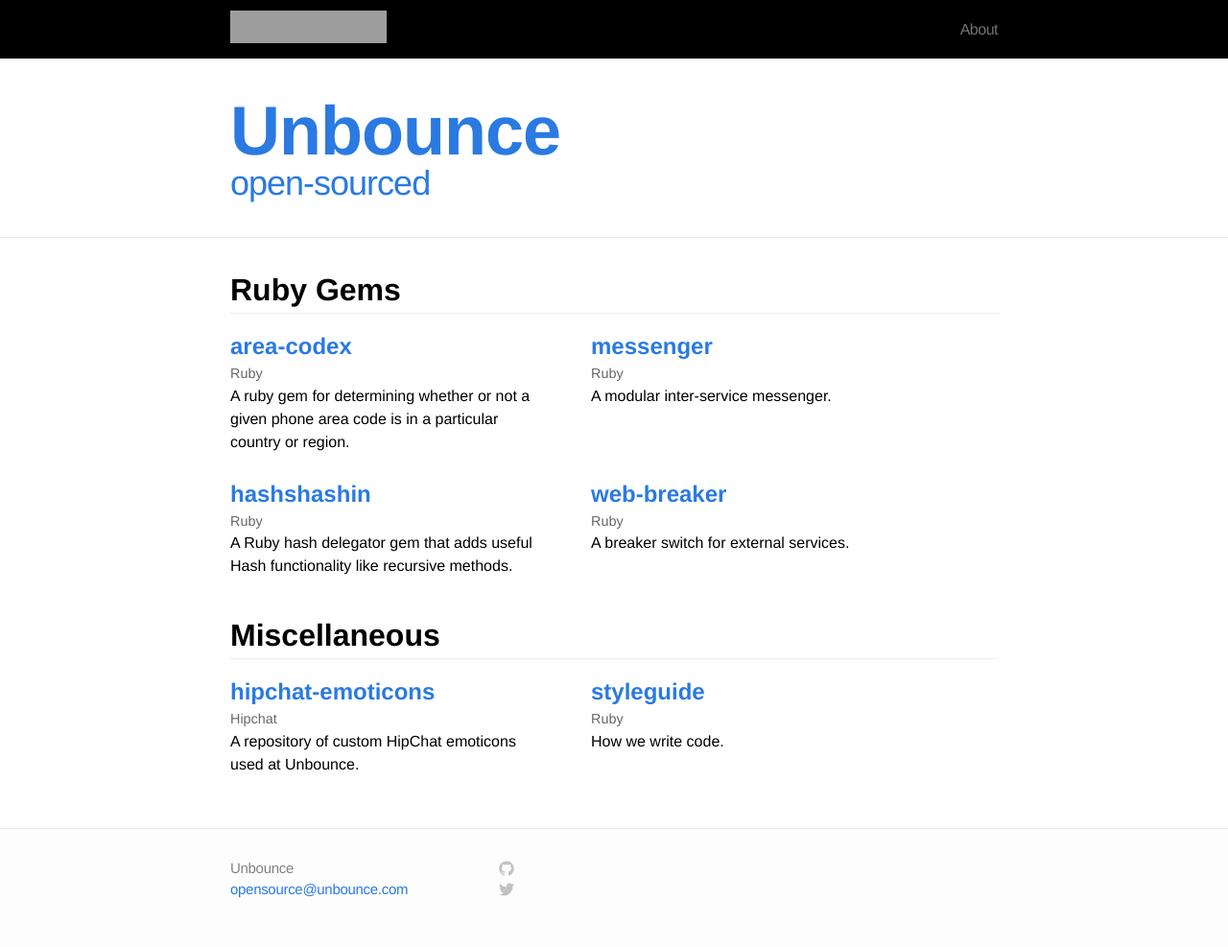
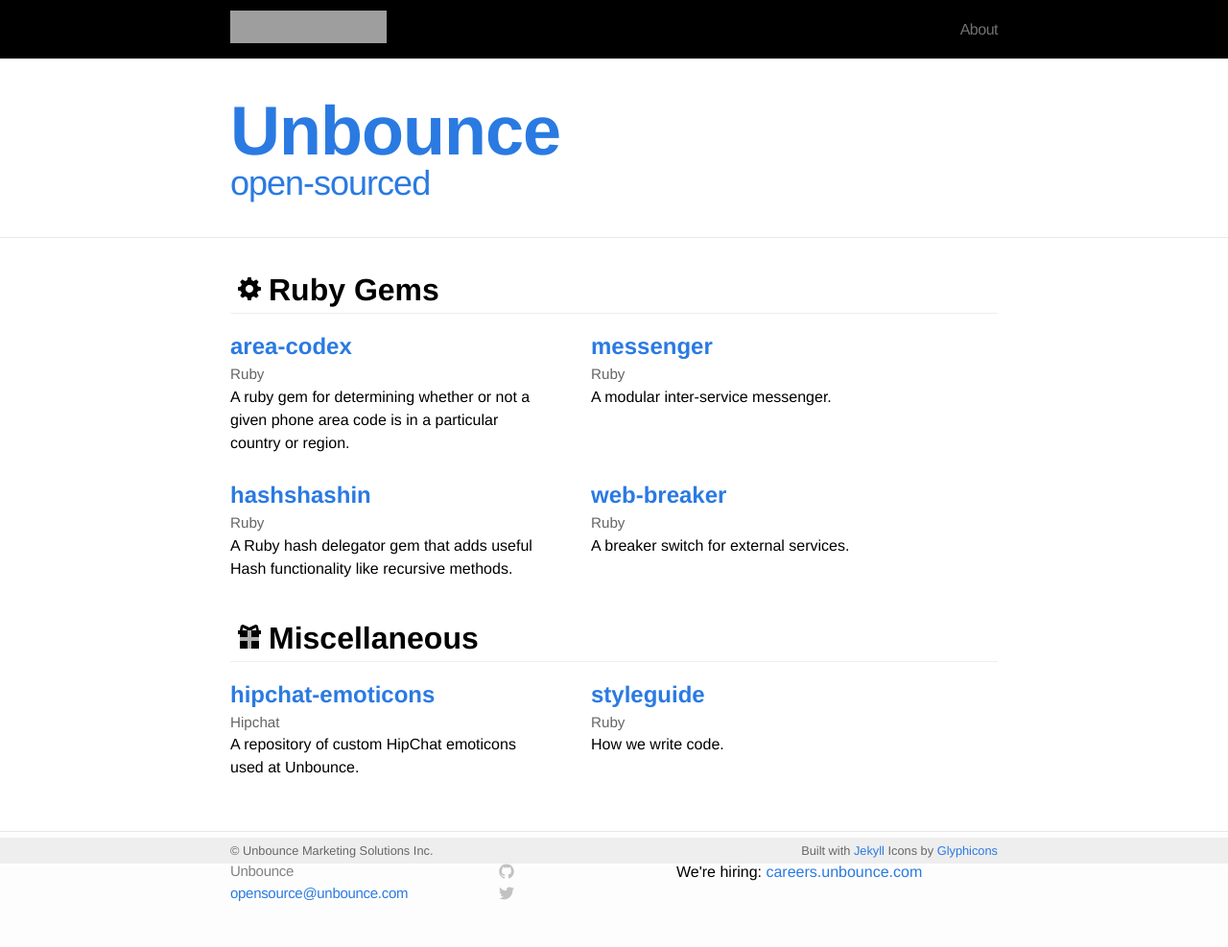
Before and after one commit to unbounce/unbounce.github.io, a Jekyll site: the page built from index.html, in a window 1280 px wide. Shown: the whole page at 96% size. Built offline with Jekyll 4.4.1, drawn with Linux system fonts in a browser that asks for light colours; nearby versions of some CDN libraries; grey boxes are pictures that could not be loaded.

Commit message:
Index page is complete

```diff
--- a/_includes/footer.html
+++ b/_includes/footer.html
@@ -1,5 +1,4 @@
 <footer class="site-footer">
-
   <div class="wrap">
     <div class="footer-col-1 column">
       <ul>
@@ -50,9 +49,23 @@
     </div>
 
     <div class="footer-col-3 column">
-      <p class="text">{{ site.description }}</p>
+      We're hiring:
+      <a href="http://careers.unbounce.com">careers.unbounce.com</a>
     </div>
 
-  </div>
+    <div class="clearfix"></div>
+
 
 </footer>
+
+    <div class="colophon-wrap">
+      <div class="wrap">
+        <div class="copyright">
+          &copy; Unbounce Marketing Solutions Inc.
+        </div>
+        <div class="colophon">
+          Built with <a href="http://jekyllrb.com">Jekyll</a>
+          Icons by <a href="http://glyphicons.com/">Glyphicons</a>
+        </div>
+      </div>
+    </div>
--- a/css/application.scss
+++ b/css/application.scss
@@ -64,3 +64,23 @@
     }
   }
 }
+
+.colophon-wrap {
+  background-color: #EEEEEE;
+  bottom: 0;
+  color: #666;
+  font-size: 0.8em;
+  padding: 4px 0px;
+  position: absolute;
+  width: 100%;
+
+  .wrap {
+    .copyright {
+      float: left;
+    }
+
+    .colophon {
+      float: right;
+    }
+  }
+}
--- a/css/index_grid.scss
+++ b/css/index_grid.scss
@@ -29,6 +29,10 @@
       &.topped {
         margin-top: 36px;
       }
+
+      img {
+        margin: 0px 8px;
+      }
     }
 
     .project {
@@ -38,7 +42,7 @@
 
       h3 {
         color: #666;
-        font-size: 0.9em;
+        font-size: 0.95em;
         font-weight: normal;
       }
     }
--- a/index.html
+++ b/index.html
@@ -4,7 +4,7 @@
 
 <div class="home">
   <div class="index-grid">
-    <h1>Ruby Gems</h1>
+    <h1><img src="images/glyphicons_136_cogwheel.png">Ruby Gems</h1>
 
     <div class="grid-row">
       <div class="project" id="area-codex">
@@ -38,7 +38,7 @@
       <div class="clearfix"></div>
     </div>
 
-    <h1 class="topped">Miscellaneous</h1>
+    <h1 class="topped"><img src="images/glyphicons_069_gift.png">Miscellaneous</h1>
 
     <div class="grid-row">
       <div class="project" id="hipchat-emoticons">
```
Also changed, not shown: images/glyphicons_069_gift.png (added), images/glyphicons_136_cogwheel.png (added).
